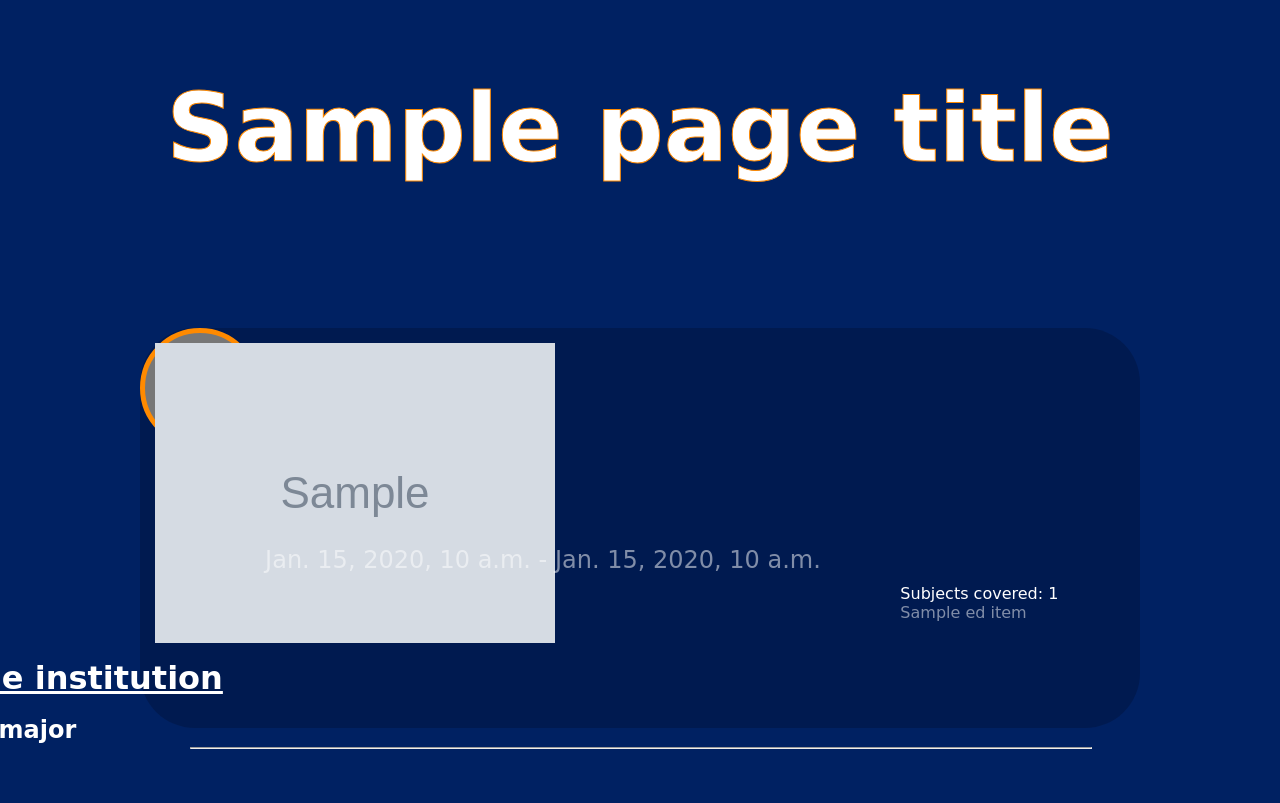
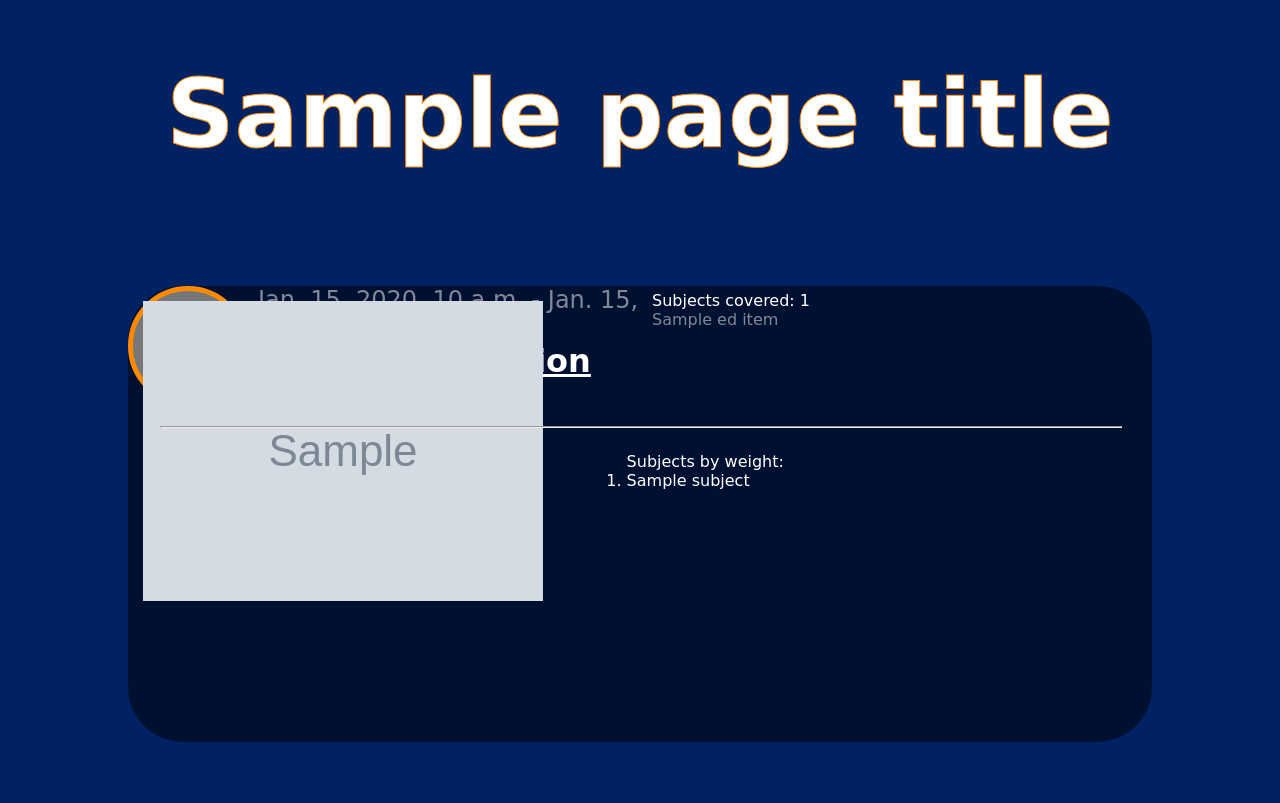
Before and after one commit to VBoB13/CresumeV, a Django app: template resume/ric/templates/ric/education_detail.html in a window 1280 px wide. After the commit the page ends 742 px from the top, so only its background shows below. Run offline with Django 3.2, Linux system fonts and the light colour scheme; the template is opened without the code that fills it: most values are stand-ins (such as "Sample title", 1, 10 or a date in 2020); grey boxes marked "Sample" are stand-in pictures; some web fonts are replaced.

Commit message:
Tweaked structure. Now onto experiences.

```diff
--- a/resume/ric/static/ric/style.css
+++ b/resume/ric/static/ric/style.css
@@ -1,5 +1,6 @@
 * {
   font-family: 'Iceland', cursive;
+  color:#FFF;
   padding: 0;
   margin: 0;
 }
@@ -97,24 +98,35 @@ section.item-list {
   height: 750px;
 }
 
-/* EDUCATION PAGE */
+section.item-list > a {
+  text-decoration: none;
+}
 
-div.ed-list-item {
-  width: 1150px;
-  height: 120px;
+div.list-item {
   background-color: rgba(0, 0, 0, 0.5);
   border-radius: 55px;
 }
 
-div.ed-list-item:hover {
+/* EDUCATION PAGE */
+
+div.list-item-row {
+  display: grid;
+  grid-template-columns: 120px 30vw 40vw;
+  grid-template-rows: 120px;
+  grid-column-gap: 10px;
+  width: 80vw;
+}
+
+div.list-item-row-col {
+  display: flex;
+  flex-direction: column;
+}
+
+div.list-item-row:hover {
   animation-name: menu_item_animation;
   animation-duration: 0.15s;
   animation-timing-function: ease-in;
   animation-fill-mode: forwards;
-}
-
-div.ed-list-item * {
-  display: inline-block;
 }
 
 div.list-link-icon {
@@ -133,17 +145,12 @@ div.list-link-icon > img {
 }
 
 div.list-item-timespan {
-  position: relative;
-  left: 15px;
-  top: -75px;
   color: rgba(255, 255, 255, 0.5);
   font-size: 24px;
 }
 
 div.list-item-header {
-  position: relative;
-  left: -250px;
-  top: 0px;
+
 }
 
 div.list-item-header > h3.list-item-title {
@@ -159,10 +166,8 @@ div.list-item-header > h4.list-item-subtitle {
 
 div.ed-item-info {
   margin-top: 5px;
-  position: absolute;
   width: 300px;
   height: 100px;
-  left: 1050px;
   color: rgba(255, 255, 255, 0.5);
 }
 
@@ -179,67 +184,35 @@ section.ed-item-detail {
   border-radius: 55px;
 }
 
-section.ed-item-detail > hr {
+div.list-item > hr {
   color: #FFF;
-  width: 900px;
+  width: 75vw;
   display: inline-block;
   position: relative;
-  left: 50px;
-  top: -50px;
+  left: 2.5vw;
+  margin-top: 20px;
+  margin-bottom: 20px;
 }
 
-div.detail-item-icon {
-  width: 110px;
-  height: 110px;
-  border: 5px solid #FF8A00;
-  background-color: #777777;
-  border-radius: 60px;
-  display: inline-block;
+/* DETAIL (GENERAL) */
+
+div.detail-item-row {
+  display: grid;
+  grid-template-columns: 120px 30vw 40vw;
+  grid-template-rows: 120px;
+  grid-column-gap: 10px;
+  width: 80vw;
 }
 
-div.detail-item-icon > img {
-  position: relative;
-  left: 10px;
-  top: 10px;
+div.description-row {
+  display: grid;
+  grid-template-columns: 37vw 43vw;
+  grid-template-rows: minmax(280px, auto);
+  grid-column-gap: 25px;
+  width: 80vw;
+  margin-bottom: 10px;
 }
 
-div.detail-item-timespan {
-  display: inline-block;
-  position: relative;
-  top: -65px;
-  color: rgba(255, 255, 255, 0.5);
-  font-size: 24px;
+div.description-row > div.comments {
+  margin: 2em;
 }
-
-div.detail-item-header {
-  display: inline-block;
-  position: relative;
-  left: -250px;
-  top: 20px;
-}
-
-div.detail-item-header > h3.detail-item-title {
-  color: #FFF;
-  text-decoration: underline;
-  font-size: 32px;
-}
-
-div.detail-item-header > h4.detail-item-subtitle {
-  color: #FFF;
-  font-size: 24px;
-}
-
-div.ed-detail-info {
-  display: inline-block;
-  margin-top: 5px;
-  width: 300px;
-  height: 100px;
-  color: rgba(255, 255, 255, 0.5);
-  position: relative;
-  left: 33vw;
-  top: -100px;
-}
-
-div.ed-detail-info > span.ed-detail-info-header {
-  color: #FFF;
-}
--- a/resume/ric/templates/ric/education_detail.html
+++ b/resume/ric/templates/ric/education_detail.html
@@ -1,22 +1,40 @@
 {% extends 'ric/base.html' %} {% block content %}
-<section class="ed-item-detail">
-  <div class="detail-item-icon">
+<div class="list-item">
+  <div class="list-item-row">
+    <div class="list-item-row-col">
+      <div class="list-link-icon">
         <img src="/static/{{ list_icon }}" alt="Education Icon" />
       </div>
-  <div class="detail-item-timespan">
+    </div>
+    <div class="list-item-row-col">
+      <div class="list-item-timespan">
         {{ ed_item.start_date }} - {{ ed_item.end_date }}
       </div>
-  <div class="detail-item-header">
-    <h3 class="detail-item-title">{{ ed_item.institution }}</h3>
-    <br />
-    <h4 class="detail-item-subtitle">{{ ed_item.major }}</h4>
+      <div class="list-item-header">
+        <h3 class="list-item-title">{{ ed_item.institution }}</h3>
+        <h4 class="list-item-subtitle">{{ ed_item.major }}</h4>
       </div>
-  <div class="ed-detail-info">
-    <span class="ed-detail-info-header"
+    </div>
+    <div class="list-item-row-col">
+      <div class="ed-item-info">
+        <span class="ed-item-info-header"
           >Subjects covered: {{ ed_item.subjects_count }}</span
         ><br />
         {{ ed_item.subjects_to_str }}
       </div>
+    </div>
+  </div>
   <hr />
-</section>
+  <div class="description-row">
+    <div class="comments">{{ ed_item.comments }}</div>
+    <div>
+      <span class="subject-by-weight">Subjects by weight:</span>
+      <ol>
+        {% for subject in ed_item.subjects %}
+        <li>{{ subject }}</li>
+        {% endfor %}
+      </ol>
+    </div>
+  </div>
+</div>
 {% endblock content %}
```
Also changed, not shown: resume/ric/models.py (+7 -0 lines), resume/ric/templates/ric/education.html (+9 -2 lines). Lines whose indentation alone changed are shown as unchanged.
